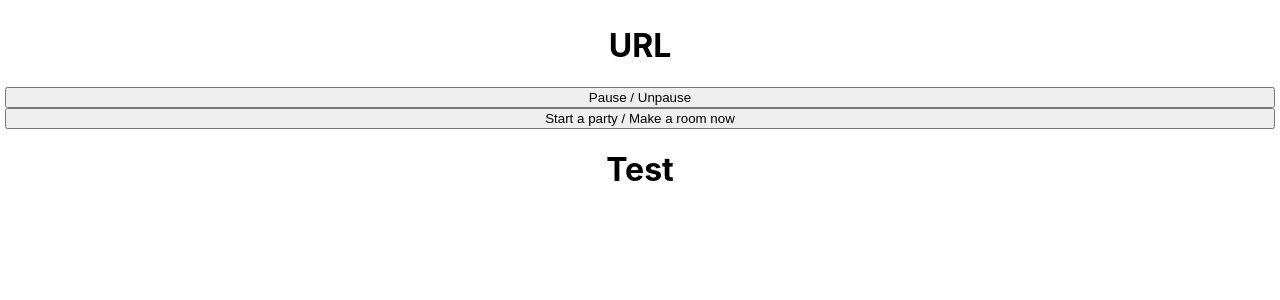
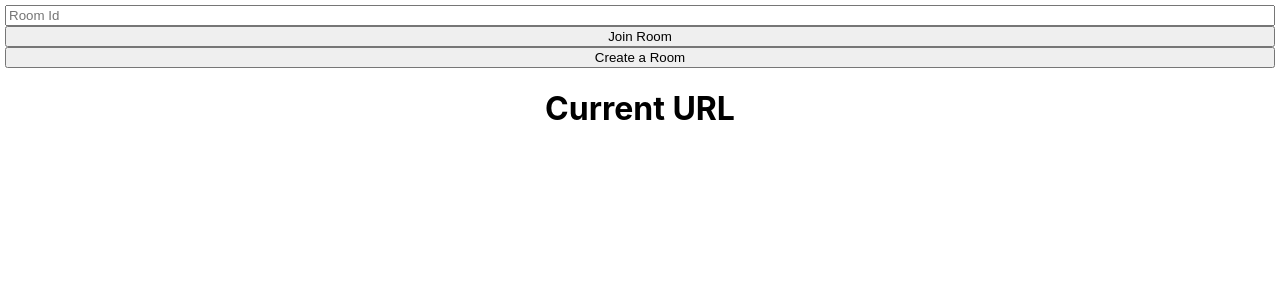
Before and after one commit to Wais1/my-valinator-fe, a React (Create React App) app: page / in a window 1280 px wide. Shown: the top 300 px of the page. Built offline with nearby package versions, Linux system fonts and the light colour scheme; no server answers; the HTML template or start-up script is replaced by a standard one.

Commit message:
ROOM UI V1.

```diff
--- a/src/App.js
+++ b/src/App.js
@@ -1,7 +1,7 @@
 /* global chrome */
 
 import { useEffect, useState } from 'react';
-import socketIOClient from "socket.io-client"
+import socketIOClient, { io } from "socket.io-client"
 import './App.css';
 
 // Change this to be when button is clicked only connect... then can disconnect at any time
@@ -22,6 +22,9 @@ console.log('We connected to the server? possibly?')
 function App() {
 
   const [url, setUrl] = useState('')
+  const [roomID, setRoomID] = useState('')
+  const [joinedRoom, setJoinedRoom] = useState(false)
+  const [alert, setAlert] = useState('')
 
   useEffect(() => {
     // Get current Url
@@ -37,6 +40,13 @@ function App() {
        console.log('There is a request to pause from server')
        togglePauseClient()
      })
+
+     socket.on('roomUsers', ({ room, users }) => {
+      console.log('Got a message from socket room room users')
+      // Sets joined room to true, if gets room users response from user joining
+      setJoinedRoom(true)
+      setAlert('Room: ' + room)
+    })
   }, []);
 
   // Pauses others connected to server
@@ -61,13 +71,38 @@ function App() {
     pauseOthers()
   }
 
+  // Handle room input
+  const handleChange = (e) => setRoomID(e.target.value);
+
+  // Handles join room submission
+  const joinRoom = () => {
+    if (roomID === "") {
+      console.log('Room id is empty!')
+      //   setAlert("Please enter something", "error");
+    } else {
+      // Join room
+      console.log('Trying to join room')
+      socket.emit('joinRoom', { username:'TestUsername', roomID })
+    }
+  };
+
   return (
     <div className="App">
       <div className="container">
-        <h1>URL</h1>
-        <button onClick={pause}>Pause / Unpause </button>
-        <button onClick={pauseOthers}>Start a party / Make a room now</button>
-        <h1>Test {url}</h1>
+        { joinedRoom ? (
+        <>
+          <button onClick={pause}>Pause / Unpause </button>
+          <p> {alert} </p>
+        </>
+        ) : (
+          <>
+            <input onSubmit={(e) => {e.preventDefault();}} onChange={handleChange} placeholder='Room Id'></input>
+            <button onClick={joinRoom}>Join Room</button>
+            <button>Create a Room</button>
+          </>
+        )}
+
+        <h1>Current URL{url}</h1>
       </div>
     </div>
   );
```
